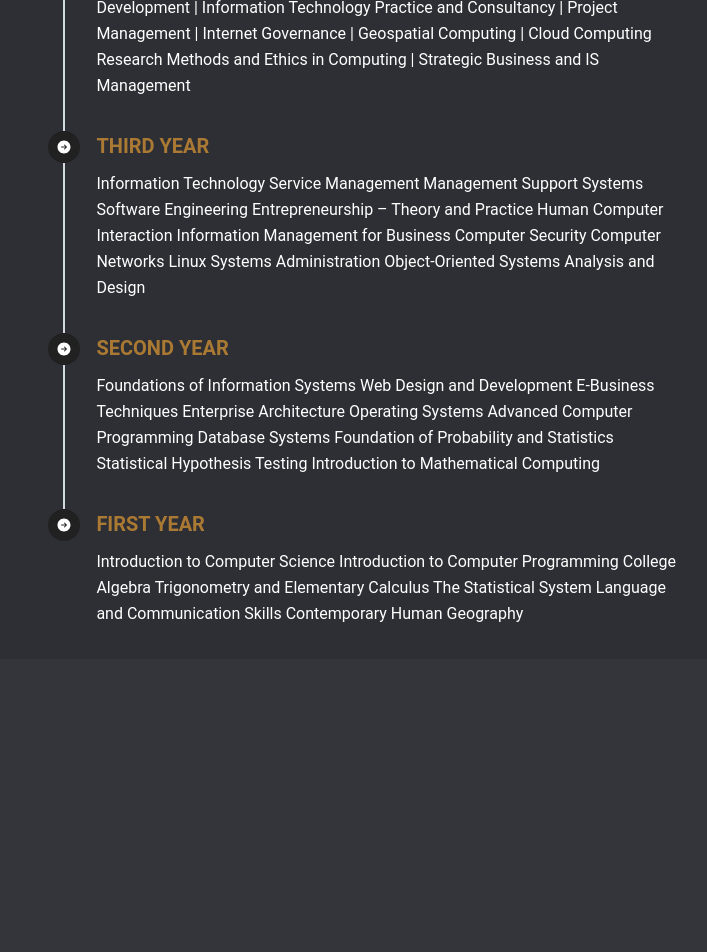
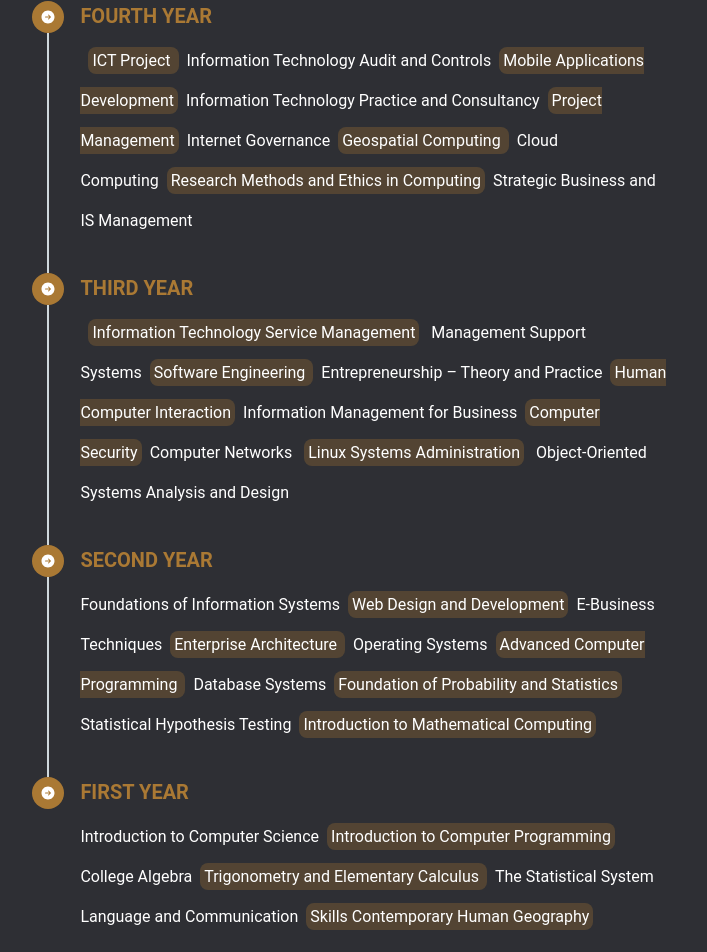
Before and after one commit to RonexHD/howard-kaira-portfolio, a React (Create React App) app in the folder my-cv/: page / in a window 1280 px wide. Shown: the part 1460-2412 px from the top of the page, without its empty margins (398-1105 px from the left). Built offline with nearby package versions, Linux system fonts and the light colour scheme.

Commit message:
ui updates

```diff
--- a/my-cv/src/Components/AcademicQualification.jsx
+++ b/my-cv/src/Components/AcademicQualification.jsx
@@ -6,19 +6,27 @@ import {
     TimelineIcon,
     TimelineBody,
     Typography,
+
   } from "@material-tailwind/react";
-  import { HomeIcon, BellIcon, CurrencyDollarIcon, ArrowLeftIcon, ArrowSmallRightIcon, ArrowRightCircleIcon } from "@heroicons/react/24/solid";
+  import {  AcademicCapIcon, ArrowRightCircleIcon } from "@heroicons/react/24/solid";
+  import Fade from 'react-reveal/Fade'
+  import Pulse from 'react-reveal/Pulse'
 
   export function AcademicQualification() {
     return (
       <div className=" p-4 m-4 mb-4 flex max-w-[42rem]">
         <Timeline>
-          <h1 className="text-white text-start text-2xl pb-1 ">Bachelor of Science in Information Systems (CREDIT)</h1>
+          <div className="flex-row flex text-white">
+            <AcademicCapIcon className="h-8 pb-1 mr-2 w-8"/>
+            <h1 className="text-white text-start text-2xl pb-1  "> Bachelor of Science in Information Systems
+            <span className='bg-copper bg-opacity-50 font-bold text-sm mx-2 p-1 rounded-lg  '>CREDIT</span></h1>
+
+          </div>
           <h3 className="text-sm font-bold pb-4 text-copper text-start"> UNIVERSITY OF MALAWI | 2018 - 2023. </h3>
           <TimelineItem>
             <TimelineConnector />
             <TimelineHeader>
-              <TimelineIcon className="p-2">
+              <TimelineIcon className="bg-copper p-2">
               <ArrowRightCircleIcon className="h-4 w-4" />
               </TimelineIcon>
               <Typography variant="h5" className="text-copper">
@@ -26,18 +34,25 @@ import {
               </Typography>
             </TimelineHeader>
             <TimelineBody className="pb-8">
-              <Typography color="gary" className="font-normal text-left text-white">
-                ICT Project   |   Information Technology Audit and Controls   |   Mobile Applications Development   |
-                    Information Technology Practice and Consultancy   |    Project Management   |    Internet Governance
-                | Geospatial Computing    |   Cloud Computing Research Methods and Ethics in Computing    |
-                Strategic Business and IS Management
-              </Typography>
+              <Fade right >
+                <Typography color="gary" className="font-normal leading-10 text-left text-white">
+                <span className='bg-copper bg-opacity-30 mx-2 p-1 rounded-lg  '> ICT Project  </span>
+                  Information Technology Audit and Controls
+                  <span className='bg-copper bg-opacity-30 mx-2 p-1 rounded-lg  '>Mobile Applications Development</span>
+                      Information Technology Practice and Consultancy
+                  <span className='bg-copper bg-opacity-30 mx-2 p-1 rounded-lg  '>Project Management</span>
+                  Internet Governance
+                  <span className='bg-copper bg-opacity-30 mx-2 p-1 rounded-lg  '>Geospatial Computing </span>      Cloud Computing
+                  <span className='bg-copper bg-opacity-30 mx-2 p-1 rounded-lg  '>Research Methods and Ethics in Computing</span>
+                  Strategic Business and IS Management
+                </Typography>
+              </Fade>
             </TimelineBody>
           </TimelineItem>
           <TimelineItem>
             <TimelineConnector />
             <TimelineHeader>
-              <TimelineIcon className="p-2">
+              <TimelineIcon className="bg-copper p-2">
               <ArrowRightCircleIcon className="h-4 w-4" />
               </TimelineIcon>
               <Typography variant="h5" className=" text-copper">
@@ -45,18 +60,24 @@ import {
               </Typography>
             </TimelineHeader>
             <TimelineBody className="pb-8">
-              <Typography color="gary" className="font-normal text-left text-white">
-                Information Technology Service Management Management Support Systems Software
-                Engineering Entrepreneurship – Theory and Practice Human Computer Interaction
-                Information Management for Business Computer Security Computer Networks Linux
-                Systems Administration Object-Oriented Systems Analysis and Design
-              </Typography>
+              <Fade right>
+                <Typography color="gary" className="font-normal leading-10 text-left text-white">
+                  <span className='bg-copper bg-opacity-30 mx-2 p-1 rounded-lg  '> Information Technology Service Management</span> Management Support Systems
+                  <span className='bg-copper bg-opacity-30 mx-2 p-1 rounded-lg  '>Software
+                  Engineering </span>  Entrepreneurship – Theory and Practice
+                  <span className='bg-copper bg-opacity-30 mx-2 p-1 rounded-lg  '>Human Computer Interaction</span>
+                  Information Management for Business
+                  <span className='bg-copper bg-opacity-30 mx-2 p-1 rounded-lg  '>Computer Security</span>
+                  Computer Networks <span className='bg-copper bg-opacity-30 mx-2 p-1 rounded-lg  '>Linux
+                  Systems Administration</span> Object-Oriented Systems Analysis and Design
+                </Typography>
+              </Fade>
             </TimelineBody>
           </TimelineItem>
           <TimelineItem>
-          <TimelineConnector />
+          <TimelineConnector color="" />
             <TimelineHeader>
-              <TimelineIcon className="p-2">
+              <TimelineIcon className="bg-copper p-2">
               <ArrowRightCircleIcon className="h-4 w-4" />
               </TimelineIcon>
               <Typography variant="h5" className="text-copper">
@@ -64,17 +85,25 @@ import {
               </Typography>
             </TimelineHeader>
             <TimelineBody className="pb-8">
-              <Typography color="gary" className="font-normal text-left text-white">
-                Foundations of Information Systems Web Design and Development E-Business Techniques
-                Enterprise Architecture Operating Systems Advanced Computer Programming Database
-                Systems Foundation of Probability and Statistics Statistical Hypothesis Testing Introduction
-                to Mathematical Computing
-              </Typography>
+              <Fade right>
+                <Typography color="gary" className="font-normal leading-10 text-left text-white">
+                  Foundations of Information Systems
+                  <span className='bg-copper bg-opacity-30 mx-2 p-1 rounded-lg  '>Web Design and Development</span>
+                  E-Business Techniques
+                  <span className='bg-copper bg-opacity-30 mx-2 p-1 rounded-lg  '>Enterprise Architecture </span>
+                  Operating Systems
+                  <span className='bg-copper bg-opacity-30 mx-2 p-1 rounded-lg  '>Advanced Computer Programming </span>
+                  Database Systems
+                  <span className='bg-copper bg-opacity-30 mx-2 p-1 rounded-lg  '>Foundation of Probability and Statistics </span>
+                  Statistical Hypothesis Testing
+                  <span className='bg-copper bg-opacity-30 mx-2 p-1 rounded-lg  '>Introduction to Mathematical Computing</span>
+                </Typography>
+              </Fade>
             </TimelineBody>
           </TimelineItem>
           <TimelineItem>
             <TimelineHeader>
-              <TimelineIcon className="p-2">
+              <TimelineIcon className="bg-copper p-2">
                 <ArrowRightCircleIcon className="h-4 w-4" />
               </TimelineIcon>
               <Typography variant="h5" className="text-copper">
@@ -82,11 +111,16 @@ import {
               </Typography>
             </TimelineHeader>
             <TimelineBody>
-              <Typography color="gary" className="font-normal text-left text-white">
-                Introduction to Computer Science Introduction to Computer Programming College Algebra
-                Trigonometry and Elementary Calculus The Statistical System Language and Communication
-                Skills Contemporary Human Geography
-              </Typography>
+              <Fade right >
+                <Typography color="gary" className="font-normal leading-10 text-left text-white">
+                  Introduction to Computer Science
+                  <span className='bg-copper bg-opacity-30 mx-2 p-1 rounded-lg  '>Introduction to Computer Programming </span>
+                  College Algebra
+                  <span className='bg-copper bg-opacity-30 mx-2 p-1 rounded-lg  '>Trigonometry and Elementary Calculus </span>
+                  The Statistical System Language and Communication
+                  <span className='bg-copper bg-opacity-30 mx-2 p-1 rounded-lg  '>Skills Contemporary Human Geography</span>
+                </Typography>
+              </Fade>
             </TimelineBody>
           </TimelineItem>
         </Timeline>
--- a/my-cv/src/Components/Body.jsx
+++ b/my-cv/src/Components/Body.jsx
@@ -59,7 +59,7 @@ function Body() {
                   </h1>
                   <br />
                   <Fade top >
-                    <p className='text-left mb-4 text-white' >
+                    <p className='text-left mb-4 leading-8 text-white' >
                       Skilled in creating intuitive
                       and visually appealing user interfaces for both mobile and web applications.
                       Proficient in frontend development
@@ -84,7 +84,7 @@ function Body() {
         <Fade bottom><SkillCard icon={bash} title='Linux System Administrator' desc='Configuring, troubleshooting and optiizing servers to ensure systems security.' /></Fade>
       </div>
       <div className='w-full lg:flex mb-4  justify-center flex flex-wrap bg-arsenic-primary '>
-        <Pulse><p className='text-left p-4 m-4 mb-4 font-bold text-sm text-white'>ACADEMIC QUALIFICATION </p> </Pulse>
+        <Pulse><p className='text-left m-4  font-bold text-sm text-white'>ACADEMIC QUALIFICATION </p> </Pulse>
         <div>
           <AcademicQualification />
         </div>
```
